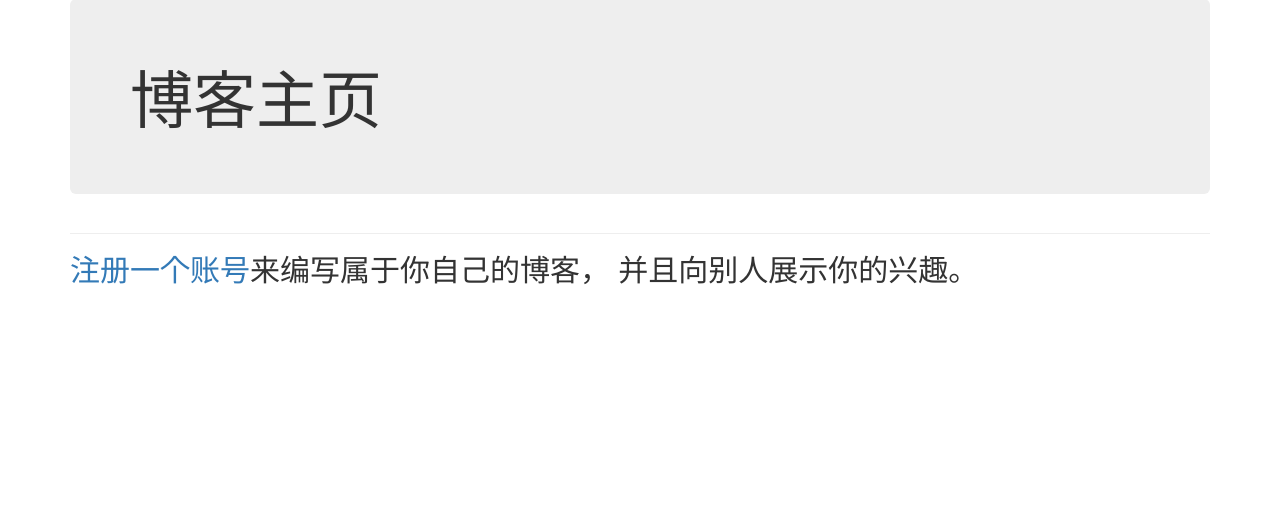
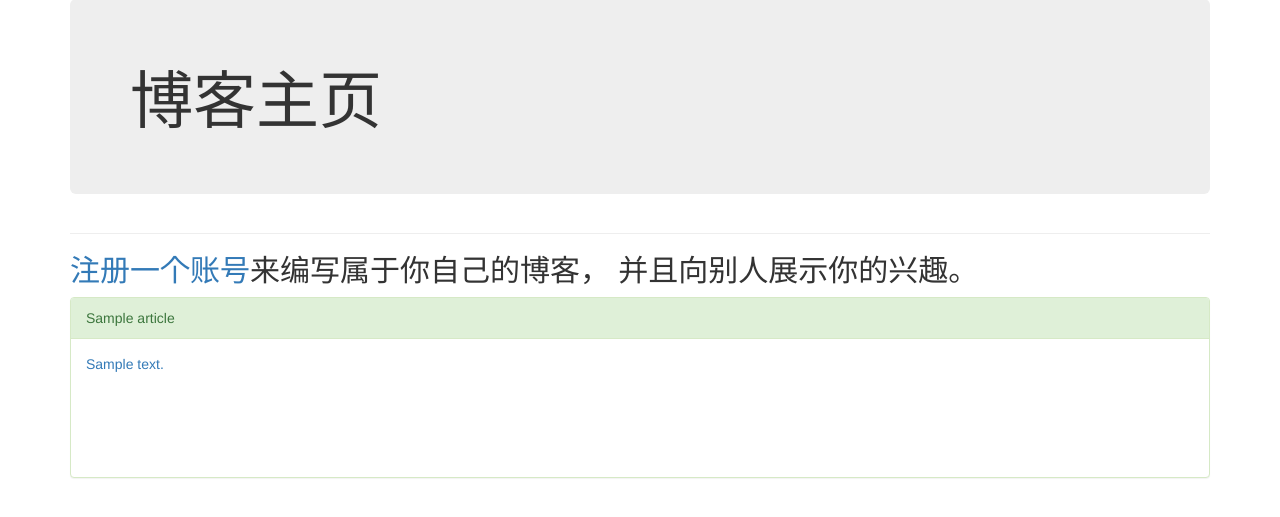
Before and after one commit to asdqwehan/myblog, a Django app: template blogs/templates/blog/index.html in a window 1280 px wide. Shown: the part 112-629 px from the top of the page. Run offline with Django 3.2, Linux system fonts and the light colour scheme; the template is opened without the code that fills it: most values are stand-ins (such as "Sample title", 1, 10 or a date in 2020); data that the repository does not hold is empty; some libraries are stand-ins or nearby versions.

Commit message:
enrich 'index',can view the blogs

```diff
--- a/blogs/admin.py
+++ b/blogs/admin.py
@@ -1,6 +1,7 @@
 from django.contrib import admin
 
 # Register your models here.
-from blogs.models import MyBlog
+from blogs.models import MyBlog, Reply
 
 admin.site.register(MyBlog)
+admin.site.register(Reply)
--- a/blogs/templates/blog/index.html
+++ b/blogs/templates/blog/index.html
@@ -8,6 +8,10 @@
 {% endblock header %}
 
 {% block content %}
+    <style type="text/css">
+  .test_demo_clip{text-overflow:clip; overflow:hidden; white-space:nowrap; width:200px;}
+  .test_demo_ellipsis{text-overflow:ellipsis; overflow:hidden;  width:1000px;height:138px;}
+</style>
     {% if user.is_authenticated %}:
     <h2><a href="{% url 'blogs:new_blog' %}">点此</a>开始编写你的博客</h2>
     {% else %}
@@ -16,5 +20,19 @@
     并且向别人展示你的兴趣。
     </h2>
     {% endif %}
+        <div>
+        {% for article in articles %}
+            <div >
+                <div class="panel panel-success">
+                    <div class="panel-heading">{{ article.title }}</div>
+                        <div class="panel-body test_demo_ellipsis">
+                            <a href="{% url 'blogs:title' article.id %}">{{ article.content }}</a>
+                        </div>
+                    </div>
+                </div>
+        {% empty %}
+            无内容。
+        {% endfor %}
+</div>
 
 {% endblock content %}
--- a/myblog/settings.py
+++ b/myblog/settings.py
@@ -23,9 +23,9 @@ BASE_DIR = os.path.dirname(os.path.dirname(os.path.abspath(__file__)))
 SECRET_KEY = '8&im(6415#orv(qb1i%tn&)7%+j=x^7w=b2m^2!+8ur^2ax=rp'
 
 # SECURITY WARNING: don't run with debug turned on in production!
-DEBUG = True
+DEBUG = False
 
-ALLOWED_HOSTS = []
+ALLOWED_HOSTS = ['127.0.0.1']
 
 
 # Application definition
```
Also changed, not shown: blogs/views.py (+4 -3 lines).
